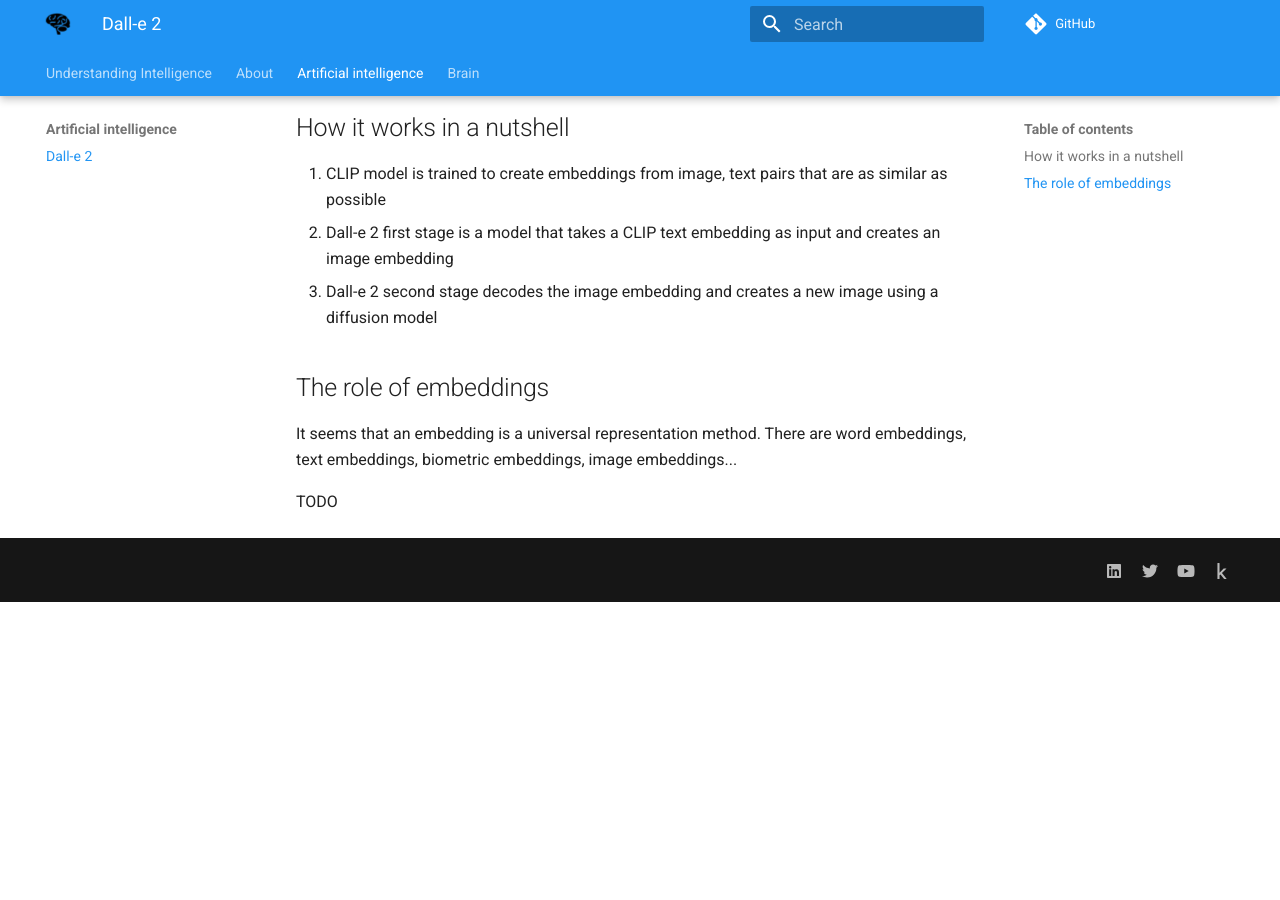
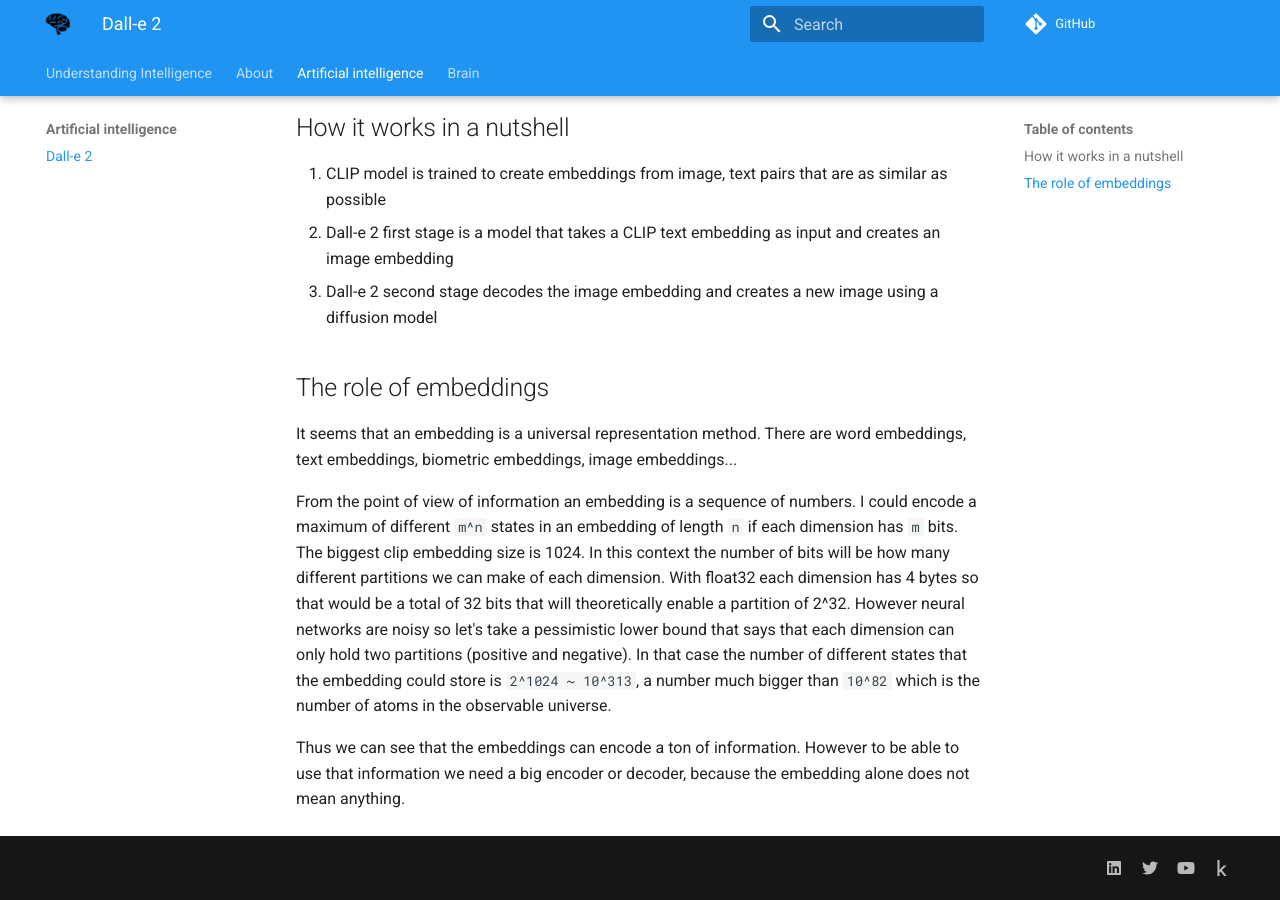
Before and after one commit to ironbar/understanding_intelligence, an MkDocs documentation site: the page built from docs/artificial-intelligence/dalle2.md, in a window 1280 px wide and 900 px high, scrolled down 644 px. Built offline with MkDocs 1.6.1 and Material for MkDocs 9.7.7, drawn with Linux system fonts in a browser that asks for light colours; comment, search, counter and statistics services are not loaded; before the commit the page ends 1246 px from its top, so only the background shows below that.

Commit message:
thoughts about embeddings

```diff
--- a/docs/artificial-intelligence/dalle2.md
+++ b/docs/artificial-intelligence/dalle2.md
@@ -30,4 +30,13 @@
 It seems that an embedding is a universal representation method. There are word embeddings, text
 embeddings, biometric embeddings, image embeddings...
 
-TODO
+From the point of view of information an embedding is a sequence of numbers. I could encode a maximum
+of different `m^n` states in an embedding of length `n` if each dimension has `m` bits. The biggest
+clip embedding size is 1024. In this context the number of bits will be how many different partitions
+we can make of each dimension. With float32 each dimension has 4 bytes so that would be a total of 32 bits
+that will theoretically enable a partition of 2^32. However neural networks are noisy so let's take
+a pessimistic lower bound that says that each dimension can only hold two partitions (positive and negative).
+In that case the number of different states that the embedding could store is `2^1024 ~ 10^313`, a number much bigger than `10^82` which is the number of atoms in the observable universe.
+
+Thus we can see that the embeddings can encode a ton of information. However to be able to use
+that information we need a big encoder or decoder, because the embedding alone does not mean anything.
```
